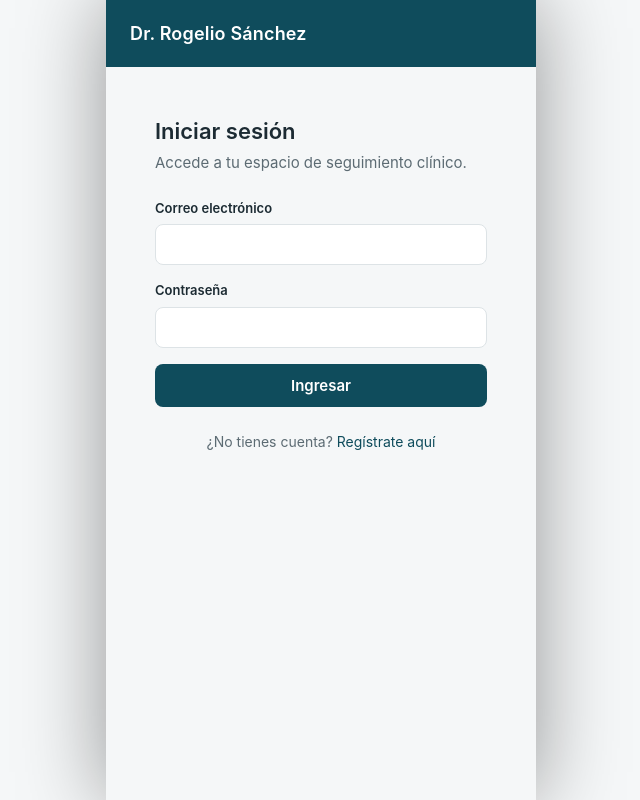
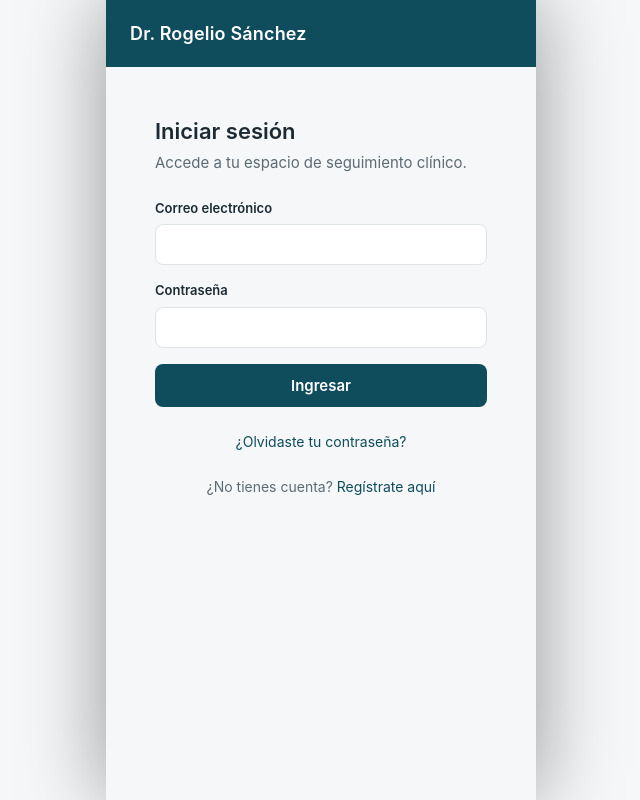
Before and after one commit to drjrsg79-png/Docrogeliosanchez, a React (Vite) app: page /login in a window 1280 px wide. Shown: the whole page, without its empty margins (319-959 px from the left). Built offline with nearby package versions, Linux system fonts and the light colour scheme.

Commit message:
Update Login.jsx

```diff
--- a/src/pages/Login.jsx
+++ b/src/pages/Login.jsx
@@ -72,6 +72,9 @@ export default function Login() {
             {loading ? 'Ingresando...' : 'Ingresar'}
           </button>
         </form>
+        <p className="footer-link" style={{ marginBottom: '0.5rem' }}>
+          <Link to="/forgot-password">¿Olvidaste tu contraseña?</Link>
+        </p>
         <p className="footer-link">
           ¿No tienes cuenta? <Link to="/register">Regístrate aquí</Link>
         </p>
```
